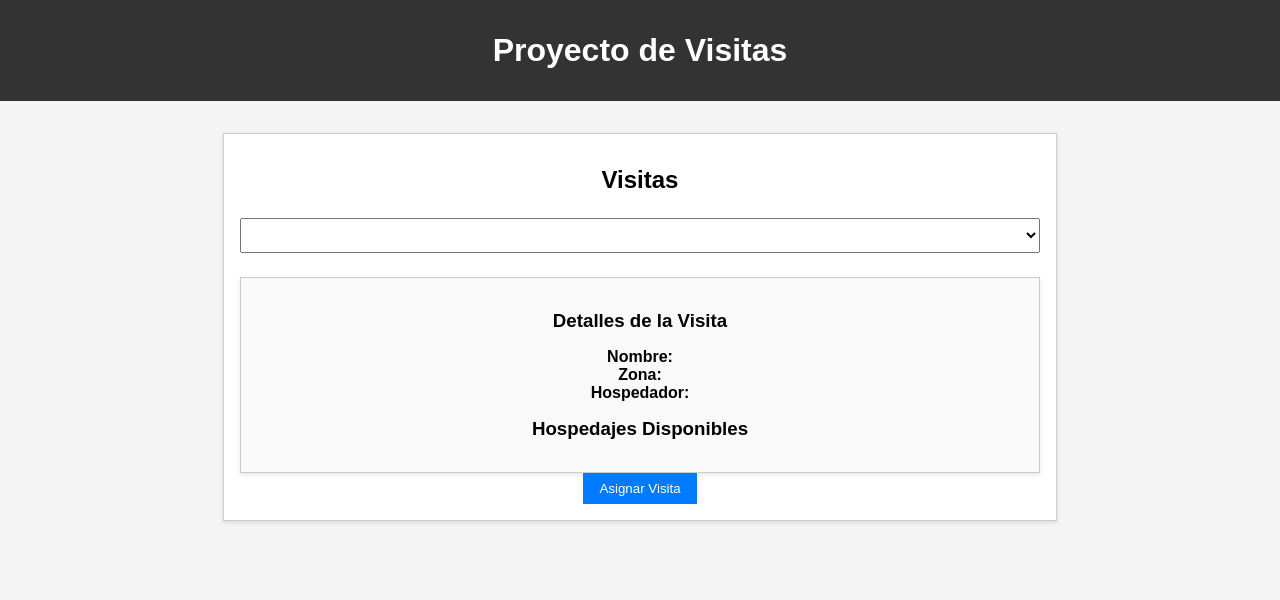
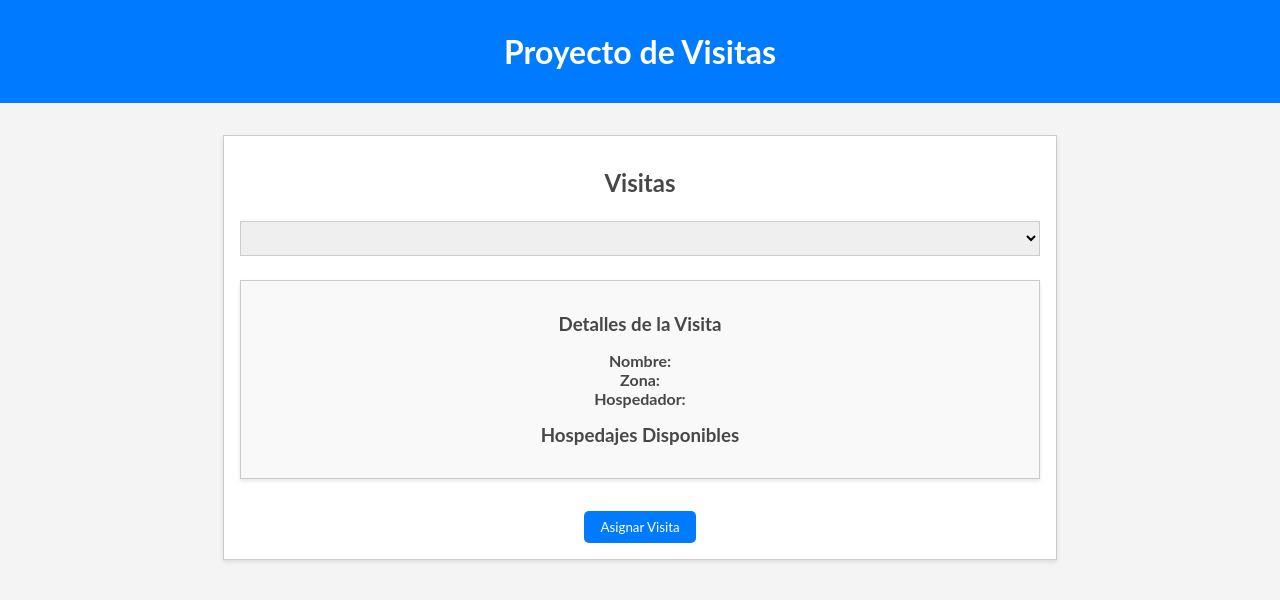
Before and after one commit to MemoryL3ak/Estudios, a website: page public/index.html in a window 1280 px wide. Drawn offline with Linux system fonts and the light colour scheme; no server answers.

Commit message:
modif front

```diff
--- a/public/index.html
+++ b/public/index.html
@@ -4,17 +4,20 @@
   <meta charset="UTF-8">
   <meta name="viewport" content="width=device-width, initial-scale=1.0">
   <title>Proyecto Visitas</title>
-  <link rel="stylesheet" href="styles.css"> <!-- Agrega un archivo CSS para estilos -->
+  <link rel="stylesheet" href="styles.css">
+  <!-- Agrega un archivo CSS para estilos -->
+  <!-- Asegúrate de que la fuente "Lato" se esté cargando en tu proyecto (por ejemplo, desde Google Fonts) -->
 </head>
 <body>
   <header>
-    <h1>Proyecto de Visitas</h1>
+    <h1 class="title">Proyecto de Visitas</h1>
     <!-- Agrega un menú de navegación si es necesario -->
   </header>
   <main>
     <section id="visitas-section">
       <h2>Visitas</h2>
-      <select id="visitaId"></select>
+      <select id="visitaId" class="listbox"></select>
+      <!-- Aplica el estilo listbox -->
       <div id="visita-details">
         <h3>Detalles de la Visita</h3>
         <p><strong>Nombre:</strong> <span id="Nombre"></span></p>
@@ -25,10 +28,12 @@
           <!-- Hospedajes se llenarán dinámicamente aquí -->
         </div>
       </div>
-      <button id="asignarVisitaBtn">Asignar Visita</button>
+      <button id="asignarVisitaBtn" class="button">Asignar Visita</button>
+      <!-- Agrega la clase "button" para los estilos del botón -->
       <div id="mensaje" class="mensaje"></div>
     </section>
   </main>
-  <script src="script.js"></script> <!-- Agrega el archivo JavaScript -->
+  <script src="script.js"></script>
+  <!-- Agrega el archivo JavaScript -->
 </body>
 </html>
--- a/public/styles.css
+++ b/public/styles.css
@@ -6,15 +6,16 @@ html, body, h1, h2, h3, p, select, button {
 
 /* Estilos generales para el cuerpo de la página */
 body {
-    font-family: Arial, sans-serif;
+  font-family: 'Lato', Arial, sans-serif;
   background-color: #f4f4f4;
   margin: 0;
   padding: 0;
+  color: #474747;
 }
 
 /* Encabezado de la página */
 header {
-    background-color: #333;
+  background-color: #007bff;
   color: #fff;
   text-align: center;
   padding: 1rem;
@@ -41,6 +42,9 @@ html, body, h1, h2, h3, p, select, button {
   width: 100%;
   padding: 0.5rem;
   margin: 0.5rem 0;
+  border: 1px solid #ccc; /* Agregar bordes suaves al listbox */
+  font-weight: normal; /* Establecer el tipo de letra como no negrita */
+  font-family: Arial, sans-serif; /* Cambiar la fuente a Arial */
 }
 
 /* Detalles de visita */
@@ -64,6 +68,10 @@ html, body, h1, h2, h3, p, select, button {
   padding: 0.5rem 1rem;
   border: none;
   cursor: pointer;
+  margin-top: 2rem; /* Ajustar margen superior para separar del rectángulo de detalles */
+  border-radius: 5px; /* Agregar bordes redondos al botón */
+  font-family: 'Lato', Arial, sans-serif;
+  font-weight: normal; /* Establecer el tipo de letra como no negrita */
 }
 
 /* Mensaje emergente */
```
Also changed, not shown: 1 other file. Lines whose indentation alone changed are shown as unchanged.
